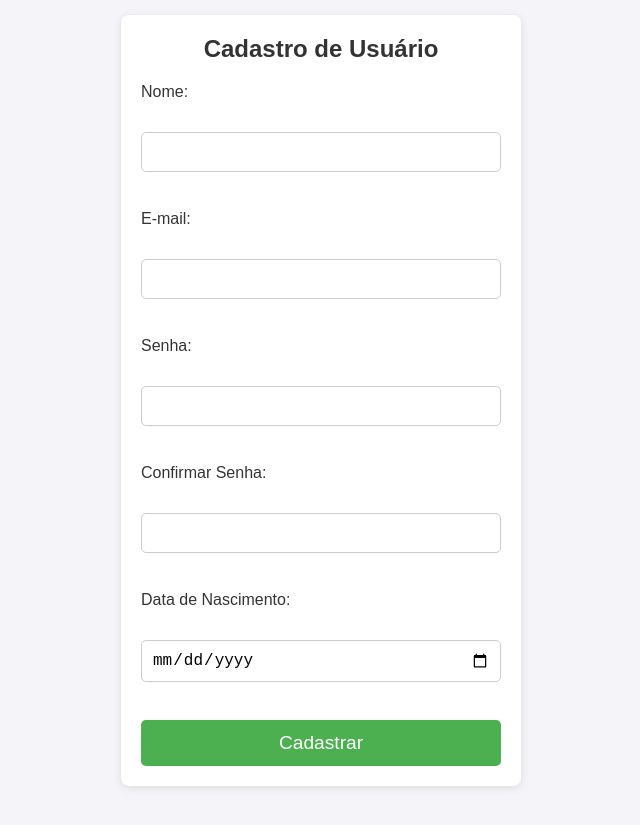
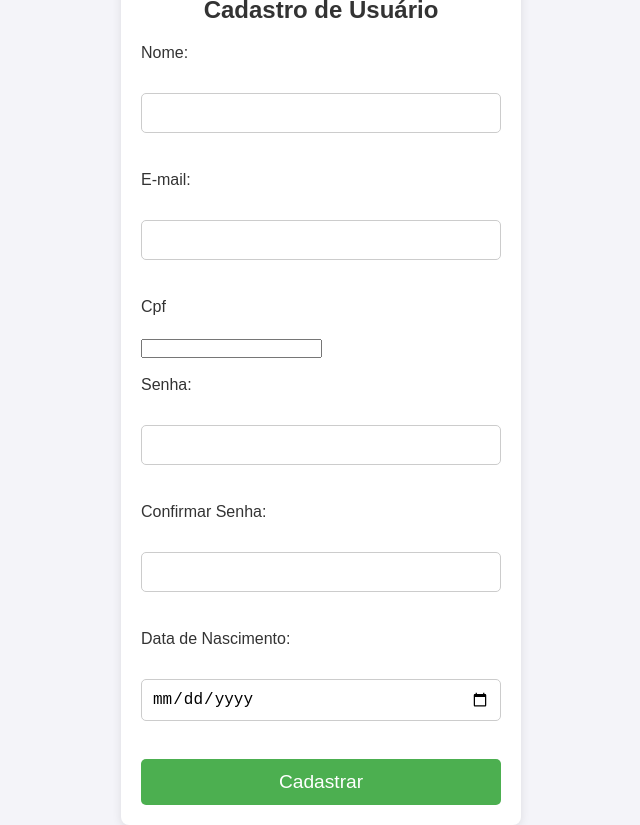
Before and after one commit to Ian-Cramos/scm_ian, a plain HTML site: page index.html in a window 1280 px wide. Shown: the whole page, without its empty margins (319-959 px from the left). Before the commit the page ends 800 px from the top, so only its background shows below. Drawn offline with Linux system fonts and the light colour scheme.

Commit message:
Adicionando campo de cpf no index.html

```diff
--- a/index.html
+++ b/index.html
@@ -17,6 +17,9 @@
         <label for="email">E-mail:</label><br>
         <input type="email" id="email" name="email" required><br><br>
 
+        <label for="Cpf">Cpf</label><br>
+        <input type="number" id="email" name="cpf" required><br><br>
+
         <label for="senha">Senha:</label><br>
         <input type="password" id="senha" name="senha" required><br><br>
 
```
